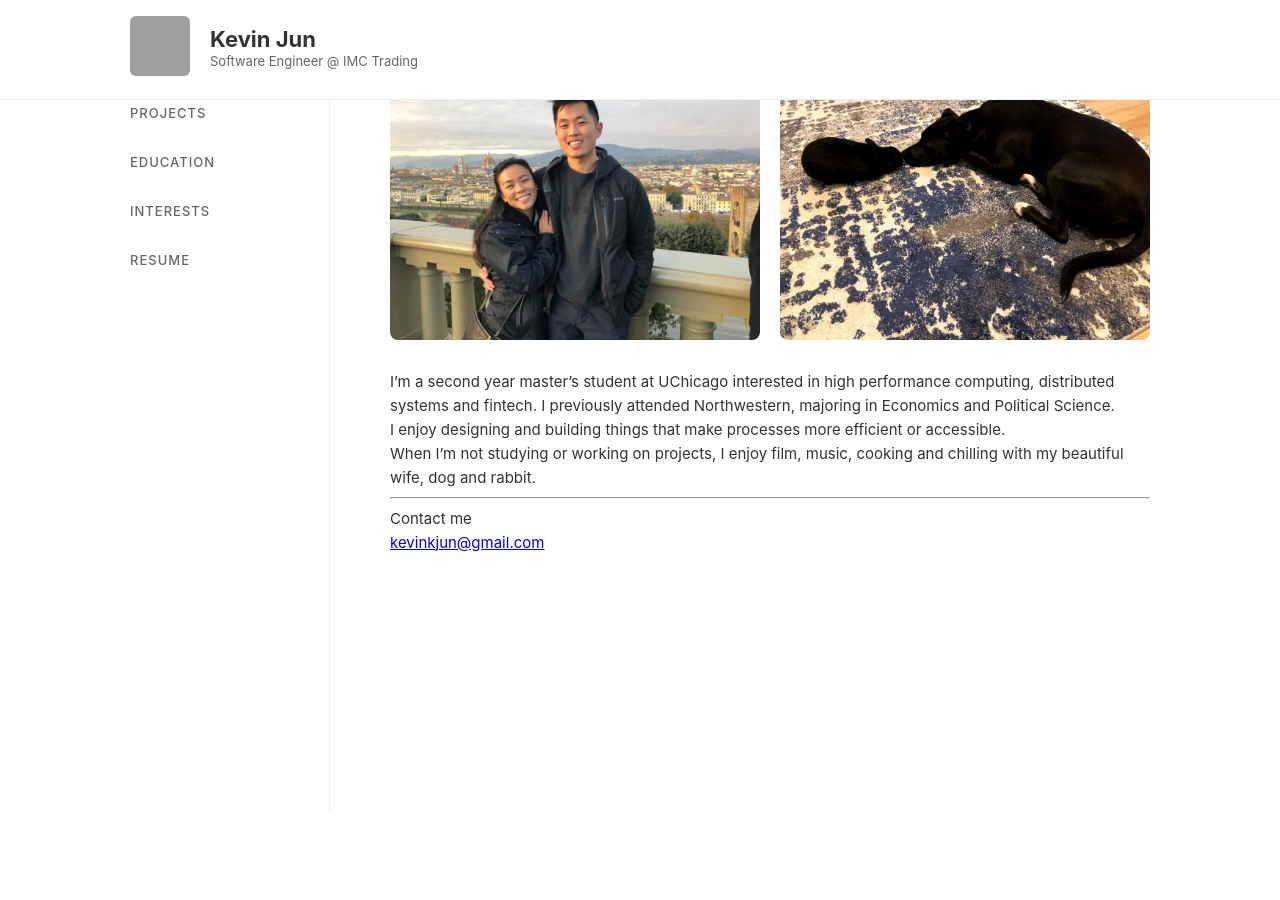
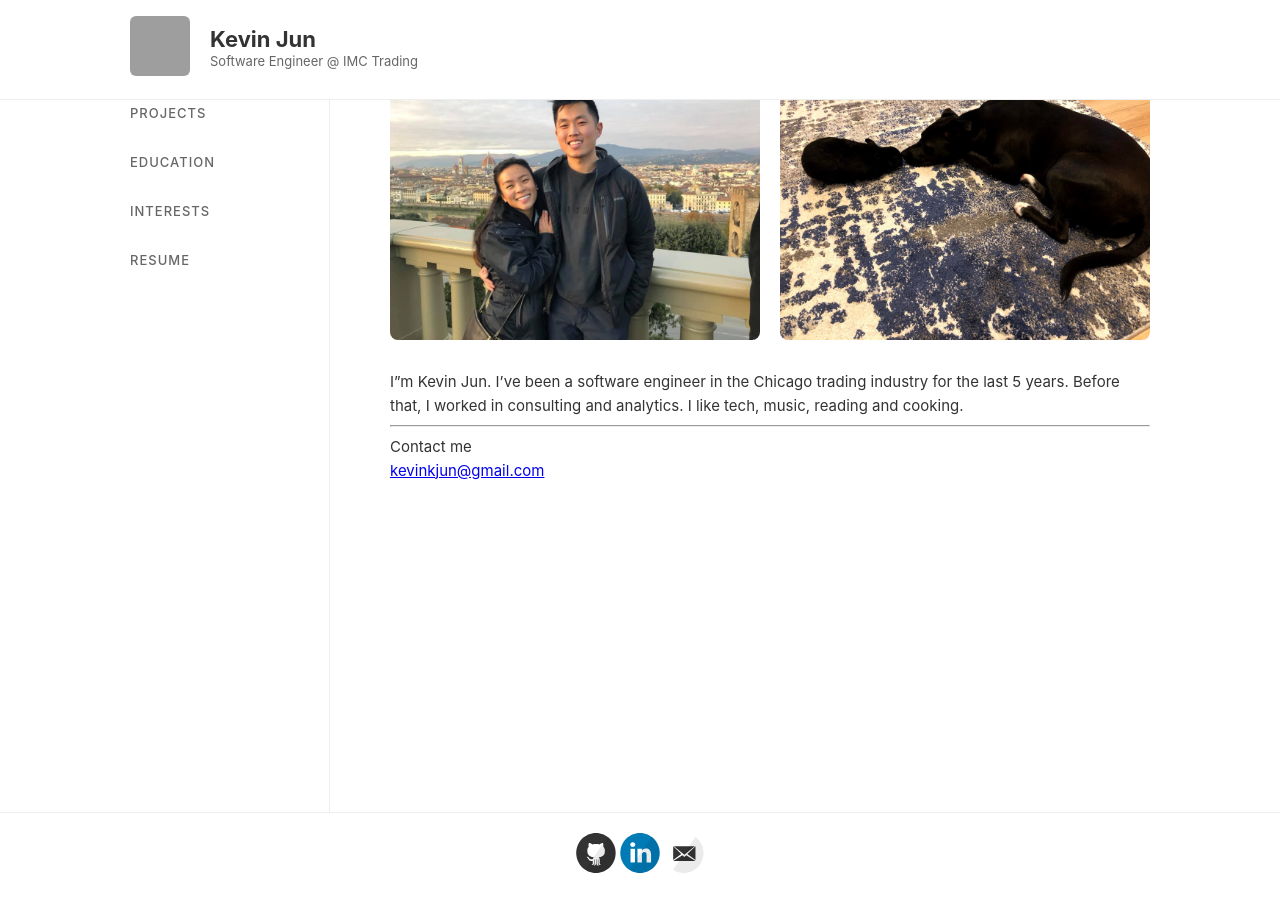
Before and after one commit to kevkjun/kevkjun.github.io, a Jekyll site: the page built from index.md, in a window 1280 px wide and 900 px high, scrolled down 88 px. Built offline with Jekyll 4.4.1, drawn with Linux system fonts in a browser that asks for light colours; before the commit the page ends 900 px from its top, so only the background shows below that; grey boxes are pictures that could not be loaded.

Commit message:
add icons

```diff
--- a/_layouts/default.html
+++ b/_layouts/default.html
@@ -44,6 +44,10 @@
       </main>
     </div>
 
+    <footer class="footer">
+      {% include svg-icons.html %}
+    </footer>
+
     {% include analytics.html %}
   </body>
 </html>
--- a/index.md
+++ b/index.md
@@ -8,11 +8,7 @@ title: About
     <img src="{{ site.baseurl }}/images/leah-and-daisy.jpg" alt="Kevin's dog Leah and rabbit Daisy">
 </div>
 
-I'm a second year master's student at UChicago interested in high performance computing, distributed systems and fintech. I previously attended Northwestern, majoring in Economics and Political Science.
-
-I enjoy designing and building things that make processes more efficient or accessible.
-
-When I'm not studying or working on projects, I enjoy film, music, cooking and chilling with my beautiful wife, dog and rabbit.
+I"m Kevin Jun. I've been a software engineer in the Chicago trading industry for the last 5 years. Before that, I worked in consulting and analytics. I like tech, music, reading and cooking.
 
 ***
 
--- a/style.scss
+++ b/style.scss
@@ -234,5 +234,12 @@ aside.sidebar {
   }
 }
 
+.footer {
+  display: block;
+  padding: 20px 0;
+  text-align: center;
+  border-top: 1px solid $lightGray;
+}
+
 @import "highlights";
 @import "svg-icons";
```
Also changed, not shown: experience.md (+2 -2 lines).
